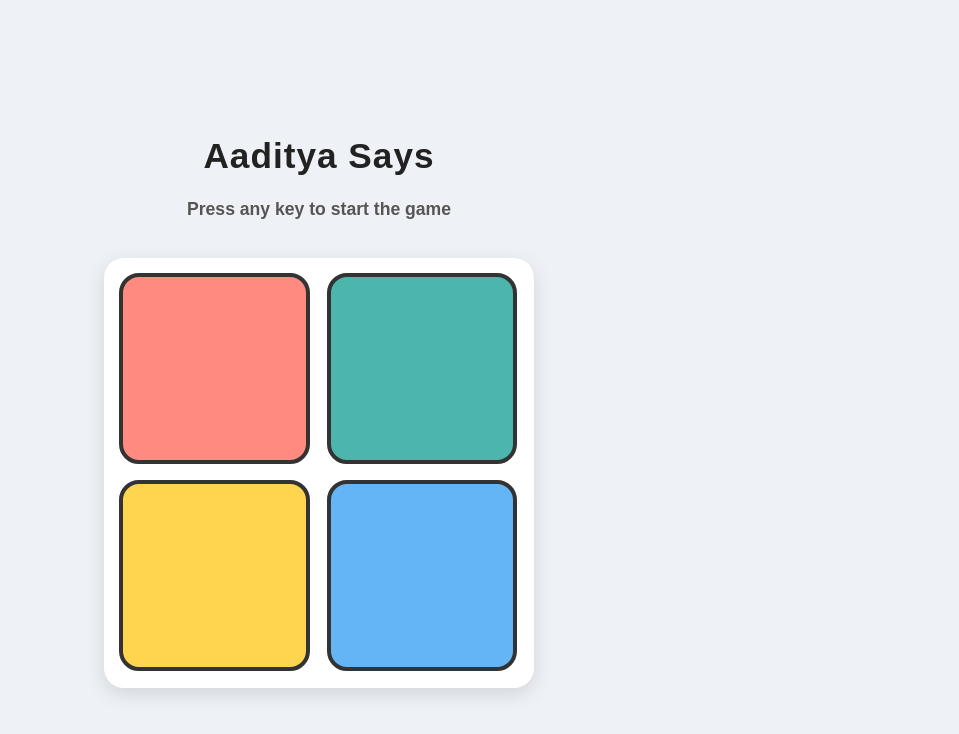
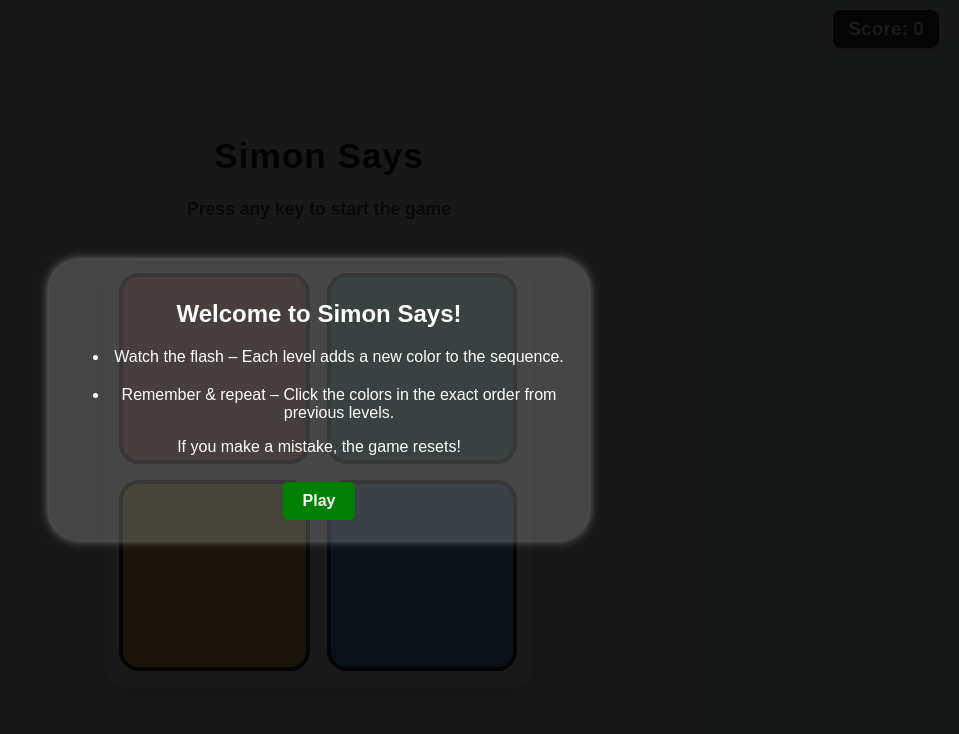
Before and after one commit to shahaa01/SimonSaysPublic, a plain HTML site: page index.html in a window 1280 px wide. Shown: the whole page, without its empty margins (321-1280 px from the left). Drawn offline with Linux system fonts and the light colour scheme.

Commit message:
Enhanced the game with the following improvements:
Score Functionality – Tracks and displays the player's score.
Sound Effects – Added audio feedback for button presses and game events.
Instruction Card – Displays game rules before starting.
Improved User Experience – Optimized animations and interactions for a smoother gameplay experience.

```diff
--- a/game.css
+++ b/game.css
@@ -7,7 +7,7 @@ body {
     flex-direction: column;
     justify-content: center;
     align-items: center;
-    background-color: #eef1f6; /* Softer background for a modern look */
+    background-color: #eef1f6;
     font-family: 'Arial', sans-serif;
 }
 
@@ -29,19 +29,19 @@ h3 {
 .container {
     display: grid;
     grid-template-columns: repeat(2, 1fr);
-    gap: 15px; /* Reduced gap for a tighter, cleaner layout */
+    gap: 15px;
     height: 50vh;
     width: 50vh;
     padding: 15px;
     background-color: #fff;
     border-radius: 20px;
-    box-shadow: 0 6px 20px rgba(0, 0, 0, 0.12); /* Softer shadow for elegance */
+    box-shadow: 0 6px 20px rgba(0, 0, 0, 0.12);
 }
 
 .box {
-    height: 95%; /* Slightly smaller boxes for better proportion */
+    height: 95%;
     width: 95%;
-    border: 4px solid #333; /* Thinner border for a cleaner look */
+    border: 4px solid #333;
     border-radius: 20px;
     transition: all 0.2s ease;
 }
@@ -69,3 +69,65 @@ h3 {
 .disabled {
     pointer-events: none;
 }
+
+#score-box {
+    position: absolute;
+    top: 10px;
+    right: 20px;
+    font-size: 1.2rem;
+    font-weight: bold;
+    background: rgba(0, 0, 0, 0.8);
+    color: white;
+    padding: 8px 15px;
+    border-radius: 8px;
+    box-shadow: 2px 2px 5px rgba(0, 0, 0, 0.2);
+}
+
+.hide {
+    display: none !important;
+}
+
+#curtain {
+    position: fixed;
+    top: 0;
+    left: 0;
+    width: 100%;
+    height: 100%;
+    background: rgba(0, 0, 0, 0.9);
+    color: white;
+    display: flex;
+    justify-content: center;
+    align-items: center;
+    text-align: center;
+    z-index: 1000;
+    transition: transform 1s ease-in-out;
+}
+
+#curtain-content {
+    background: rgba(255, 255, 255, 0.2);
+    padding: 20px;
+    border-radius: 30px;
+    max-width: 500px;
+    box-shadow: 0px 0px 10px rgba(255, 255, 255, 0.5);
+}
+
+#play-btn {
+    padding: 10px 20px;
+    font-size: 1rem;
+    font-weight: bold;
+    color: white;
+    background: green;
+    border: none;
+    border-radius: 5px;
+    cursor: pointer;
+    margin-top: 10px;
+    transition: 0.5s;
+}
+
+#play-btn:hover {
+    background: limegreen;
+}
+
+li {
+    margin-top: 20px;
+}
--- a/game.js
+++ b/game.js
@@ -3,6 +3,19 @@ let levels = document.querySelector('.levels');
 let level = 0;
 let boxes = document.querySelectorAll('.box');
 let btn = ['pink', 'green', 'yellow', 'blue'];
+let score = document.querySelector('#score-box');
+let clickAudio = document.querySelector('.click');
+let gameOverAudio = document.querySelector('.gameOver');
+let playBtn = document.querySelector('#play-btn');
+
+playBtn.addEventListener('click', () => {
+    let curtain = document.querySelector('#curtain');
+    curtain.style.transform = "translateY(-100%)";
+    setTimeout(() => {
+        curtain.classList.add("hide");
+    },1000);
+    console.log('button was clicked');
+});
 
 //variables
 let gameSequenceArr = [];
@@ -25,6 +38,7 @@ function startGame() {
         gameStarted = true; //changed the state to started - true
         starter.innerText = '';
         ++level;
+        score.innerText = "Score: " + (level - 1);
         levels.innerText = `Level ${level}`;
         let randomBtnIndex = Math.trunc(Math.random() * 4);
         setTimeout(() => {
@@ -42,12 +56,13 @@ function checkAnswer(index) {
     }
     else {
         document.body.style.backgroundColor = 'red';
+        gameOverAudio.play();
         for(let box of boxes) {
             box.classList.add('disabled');
         }
         setTimeout(() => {
             document.body.style.backgroundColor = 'white';
-        },500)
+        },1500)
         levels.innerText = `GAME OVER! Your total score was ${level - 1}\nPress any key to restart the game.`;
         gameStarted = false;
         level = 0;
@@ -60,6 +75,7 @@ function levelUp() {
     userClicksArr = [];
     ++level;
     levels.innerText = `Level ${level}`;
+    score.innerText = "Score: " + (level - 1);
     let randomBtnIndex = Math.trunc(Math.random() * 4);
     setTimeout(() => {
         flashButton(boxes[randomBtnIndex]);
@@ -72,6 +88,7 @@ for(let box of boxes) {
 }
 
 function buttonPress() {
+    clickAudio.play();
     userflashButton(this);
     userClicksArr.push(this.classList[2]); //push the color of the box
     checkAnswer(userClicksArr.length - 1);
--- a/index.html
+++ b/index.html
@@ -7,8 +7,20 @@
     <link rel="stylesheet" href="game.css">
 </head>
 <body>
+    <div id="curtain">
+        <div id="curtain-content">
+            <h2>Welcome to Simon Says!</h2>
+            <ul>
+                <li>Watch the flash – Each level adds a new color to the sequence.</li>
+                <li>Remember & repeat – Click the colors in the exact order from previous levels.</li>
+            </ul>
+            <p>If you make a mistake, the game resets!</p>
+            <button id="play-btn">Play</button>
+        </div>
+    </div>
     <header>
-        <h1>Aaditya Says</h1>
+        <h1>Simon Says</h1>
+        <div id="score-box">Score: 0</div>
         <h3 class="starter">Press any key to start the game</h3>
         <h3 class="levels"></h3> <!-- to add levels here -->
     </header>
@@ -18,6 +30,8 @@
             <div class="box box2 green" type="button"></div>
             <div class="box box3 yellow" type="button"></div>
             <div class="box box4 blue" type="button"></div>
+            <audio src="CLICK.wav" class="click"></audio>
+            <audio src="GO.mp3" class="gameOver"></audio>
         </div>
     </main>
     <script src="game.js"></script>
```
Also changed, not shown: 2 other files.
